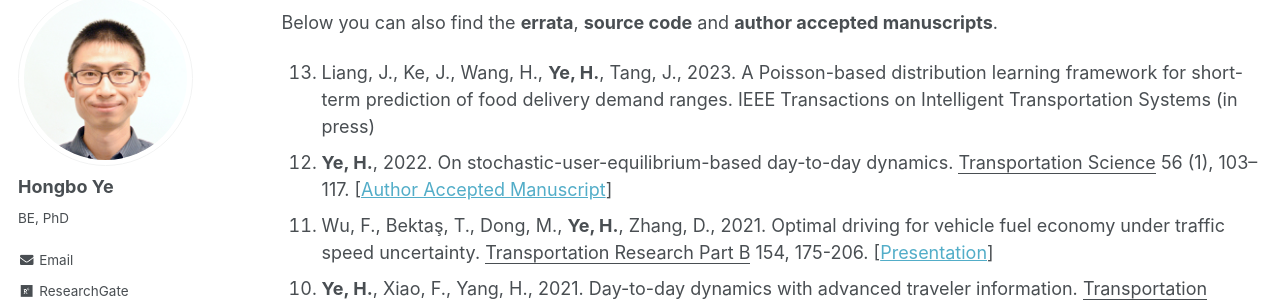
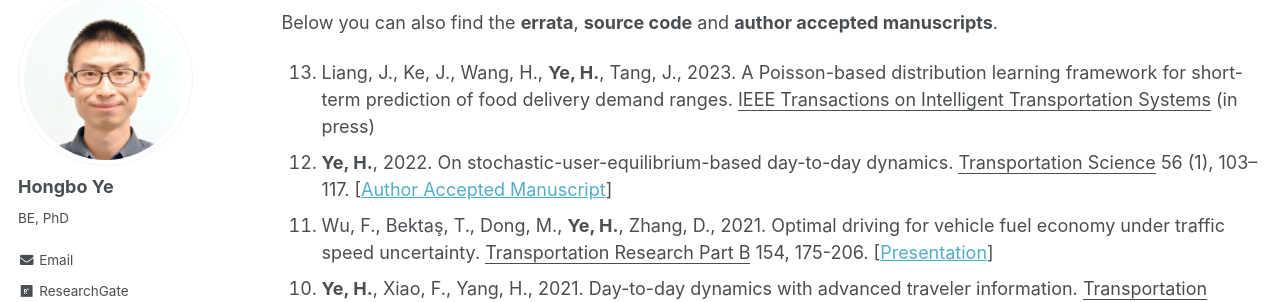
Before and after one commit to hb-ye/hb-ye.github.io, a Jekyll site: the page built from _pages/publications.md, in a window 1280 px wide and 1239 px high. Shown: the part 127-429 px from the top of the window. Built offline with Jekyll 4.4.1, drawn with Linux system fonts in a browser that asks for light colours; some web fonts are replaced.

```diff
--- a/_pages/publications.md
+++ b/_pages/publications.md
@@ -18,7 +18,7 @@ author_profile: true
 Below you can also find the **errata**, **source code** and **author accepted manuscripts**.
 
 {: reversed="reversed"}
-13. Liang, J., Ke, J., Wang, H., **Ye, H.**, Tang, J., 2023. A Poisson-based distribution learning framework for short-term prediction of food delivery demand ranges. IEEE Transactions on Intelligent Transportation Systems (in press)
+13. Liang, J., Ke, J., Wang, H., **Ye, H.**, Tang, J., 2023. A Poisson-based distribution learning framework for short-term prediction of food delivery demand ranges. <u>IEEE Transactions on Intelligent Transportation Systems</u> (in press)
 12. **Ye, H.**, 2022. On stochastic-user-equilibrium-based day-to-day dynamics. <u>Transportation Science</u> 56 (1), 103–117. [[Author Accepted Manuscript](/files/2022_SUE-DTD_TS_AAM.pdf)]
 11. Wu, F., Bektaş, T., Dong, M., **Ye, H.**, Zhang, D., 2021. Optimal driving for vehicle fuel economy under traffic speed uncertainty. <u>Transportation Research Part B</u> 154, 175-206. [[Presentation](/files/2021Wu_Presentation.pdf)]
 10. **Ye, H.**, Xiao, F., Yang, H., 2021. Day-to-day dynamics with advanced traveler information. <u>Transportation Research Part B</u> 144, 23-44. [[Author Accepted Manuscript](/files/2021YXY_AAM.pdf)]
```
